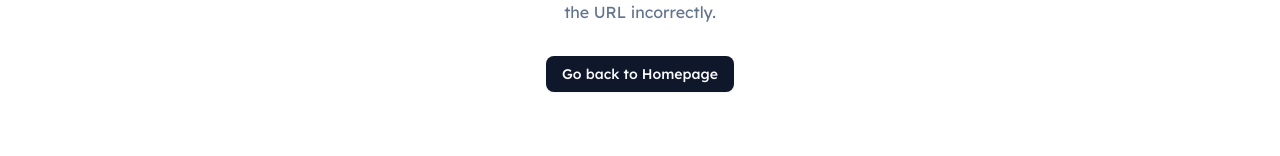
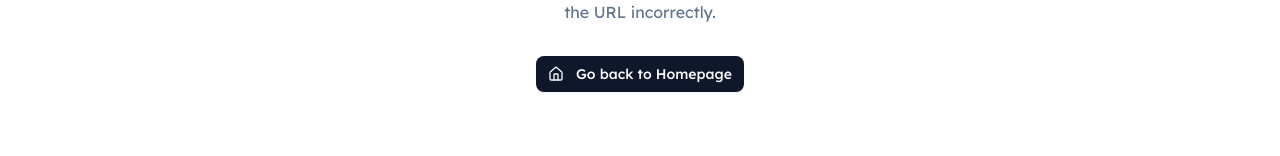
Before and after one commit to dhlananhh/synapse-client, a Next.js app: page /not-found in a window 1280 px wide. Shown: the part 368-524 px from the top of the page. Built offline with nearby package versions, Linux system fonts and the light colour scheme.

Commit message:
feat: add home icon to NotFoundDisplay

```diff
--- a/src/components/shared/NotFoundDisplay.tsx
+++ b/src/components/shared/NotFoundDisplay.tsx
@@ -3,7 +3,7 @@
 import React from "react";
 import Link from "next/link";
 import { Button } from "@/components/ui/button";
-import { ServerCrash } from "lucide-react";
+import { ServerCrash, Home } from "lucide-react";
 
 
 export default function NotFoundDisplay() {
@@ -18,11 +18,13 @@ export default function NotFoundDisplay() {
       </h1>
 
       <p className="mt-4 max-w-md text-muted-foreground">
-        Oops! The page you are looking for does not exist. It might have been moved, deleted, or you may have typed the URL incorrectly.
+        Oops! The page you are looking for does not exist.
+        It might have been moved, deleted, or you may have typed the URL incorrectly.
       </p>
 
       <Button asChild className="mt-8">
         <Link href="/">
+          <Home className="mr-1 h-5 w-5" />
           Go back to Homepage
         </Link>
       </Button>
```
